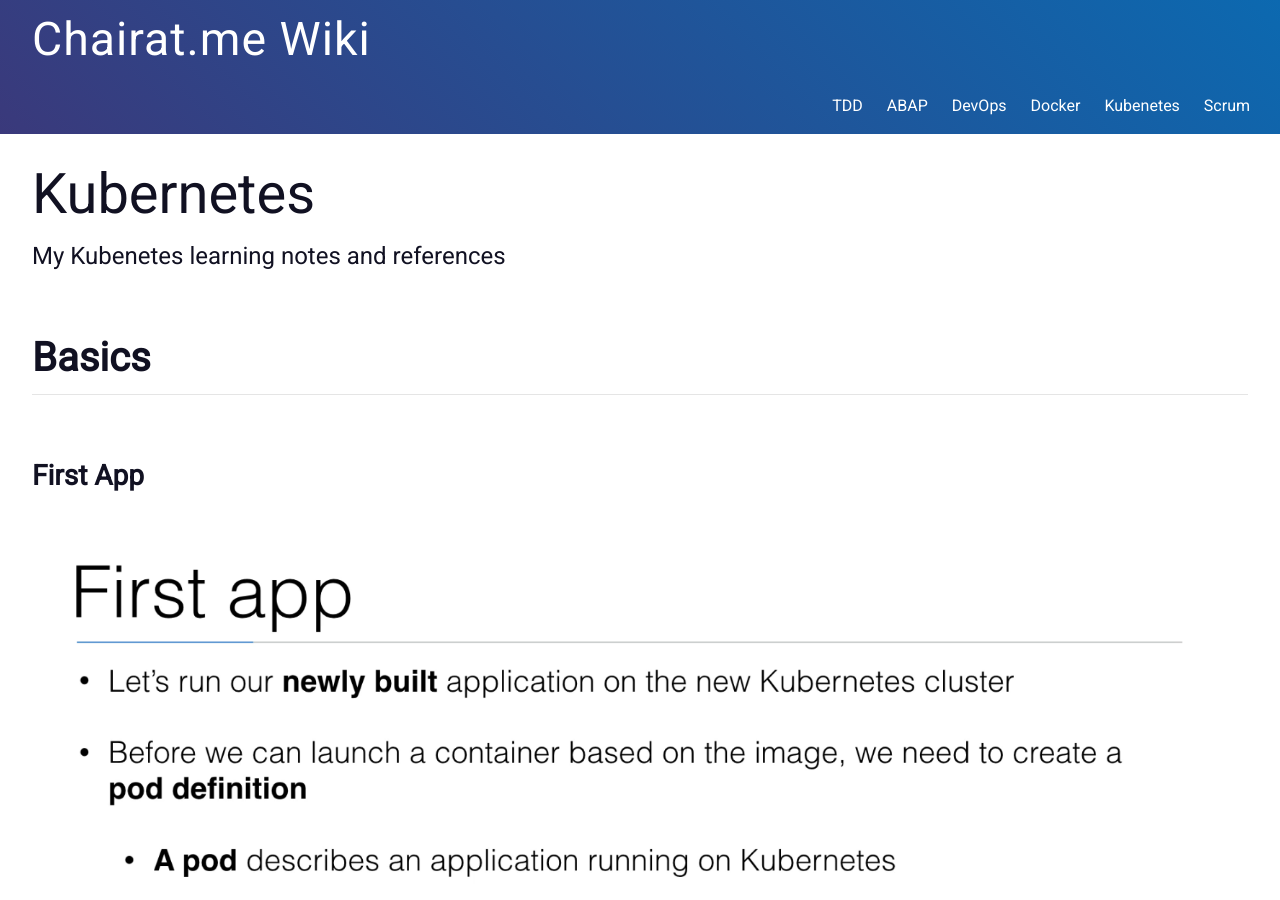
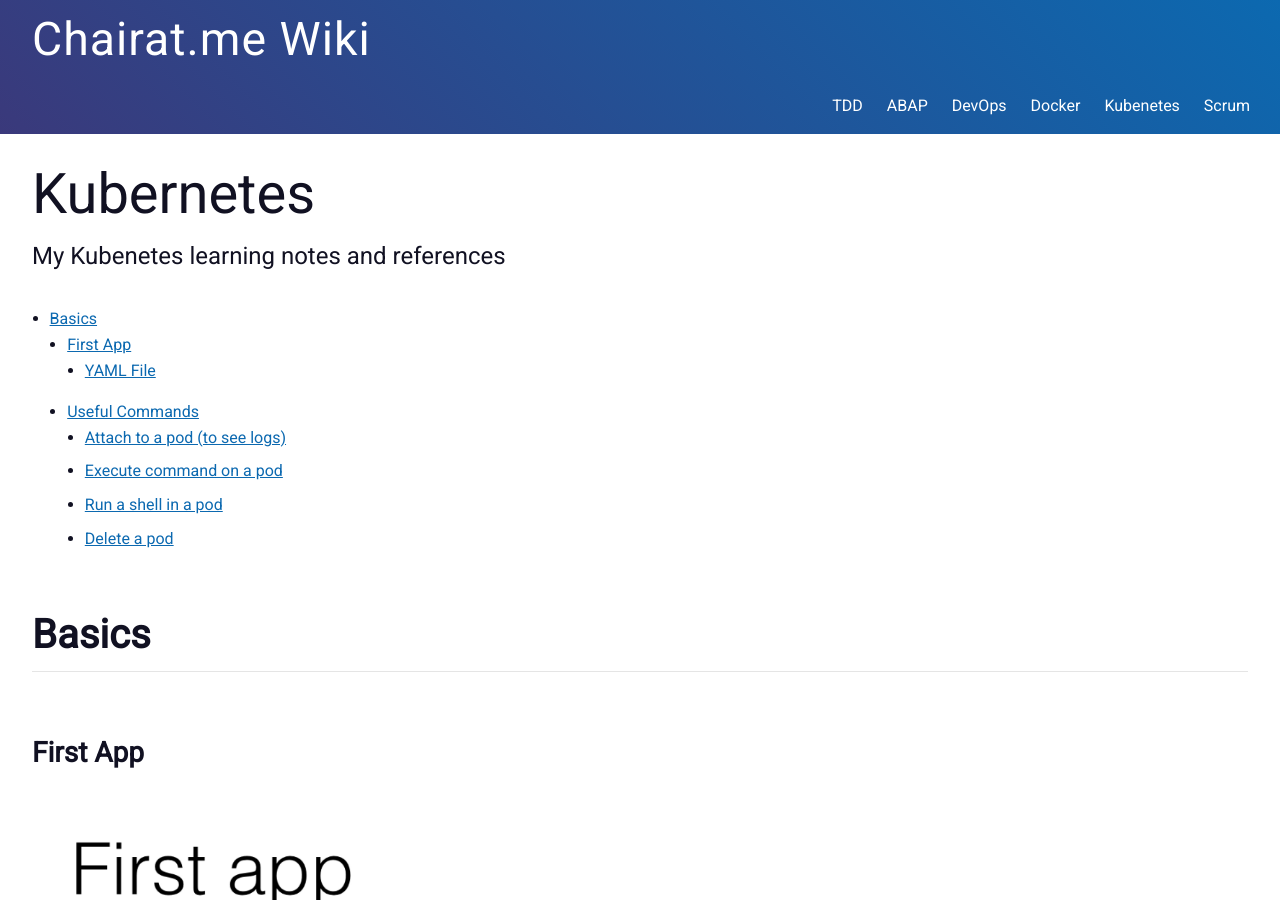
Before and after one commit to shruti170901/hola.github.io, a Jekyll site: the page built from kubenetes/index.md, in a window 1280 px wide and 900 px high. Built offline with Jekyll 4.4.1, drawn with Linux system fonts in a browser that asks for light colours.

Commit message:
Added TOC

```diff
--- a/kubenetes/index.md
+++ b/kubenetes/index.md
@@ -3,6 +3,19 @@ layout: page
 title: Kubernetes
 description: My Kubenetes learning notes and references
 ---
+
+<!-- TOC -->
+
+- [Basics](#basics)
+  - [First App](#first-app)
+    - [YAML File](#yaml-file)
+  - [Useful Commands](#useful-commands)
+    - [Attach to a pod (to see logs)](#attach-to-a-pod-to-see-logs)
+    - [Execute command on a pod](#execute-command-on-a-pod)
+    - [Run a shell in a pod](#run-a-shell-in-a-pod)
+    - [Delete a pod](#delete-a-pod)
+
+<!-- /TOC -->
 
 # Basics
 
```
